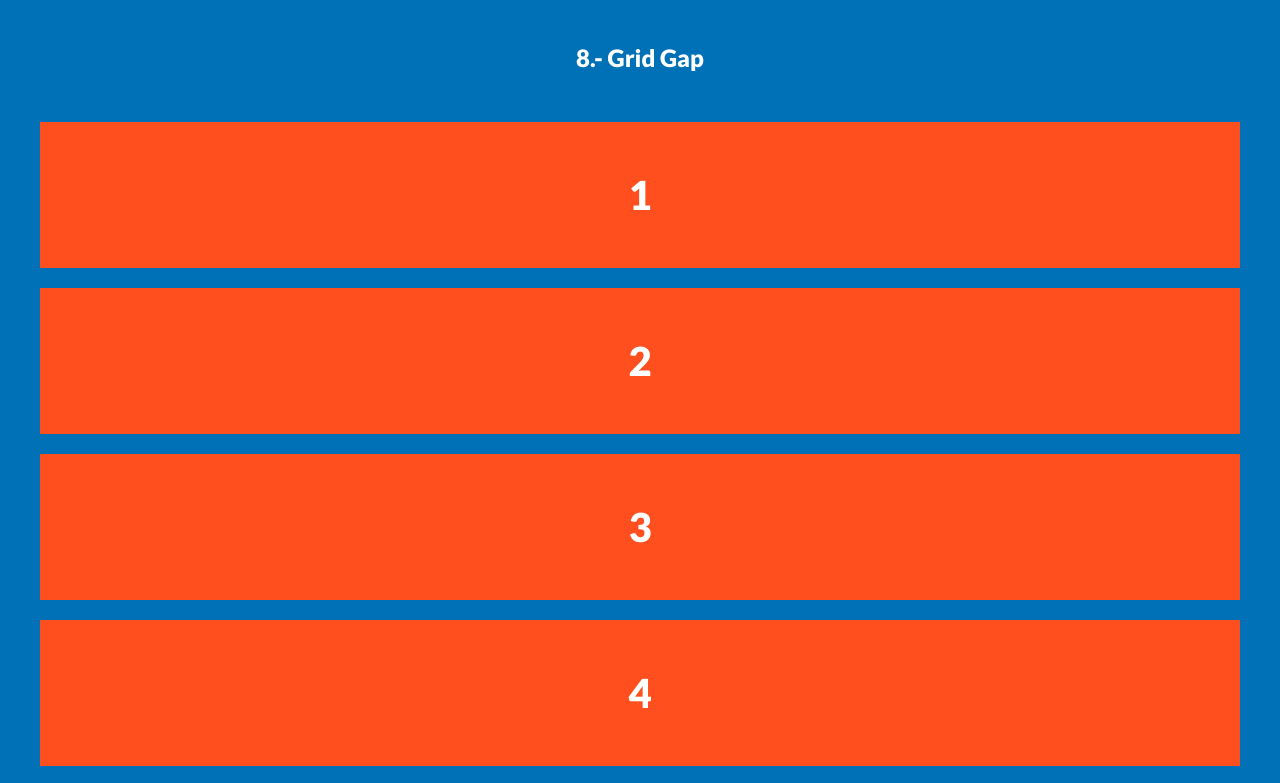
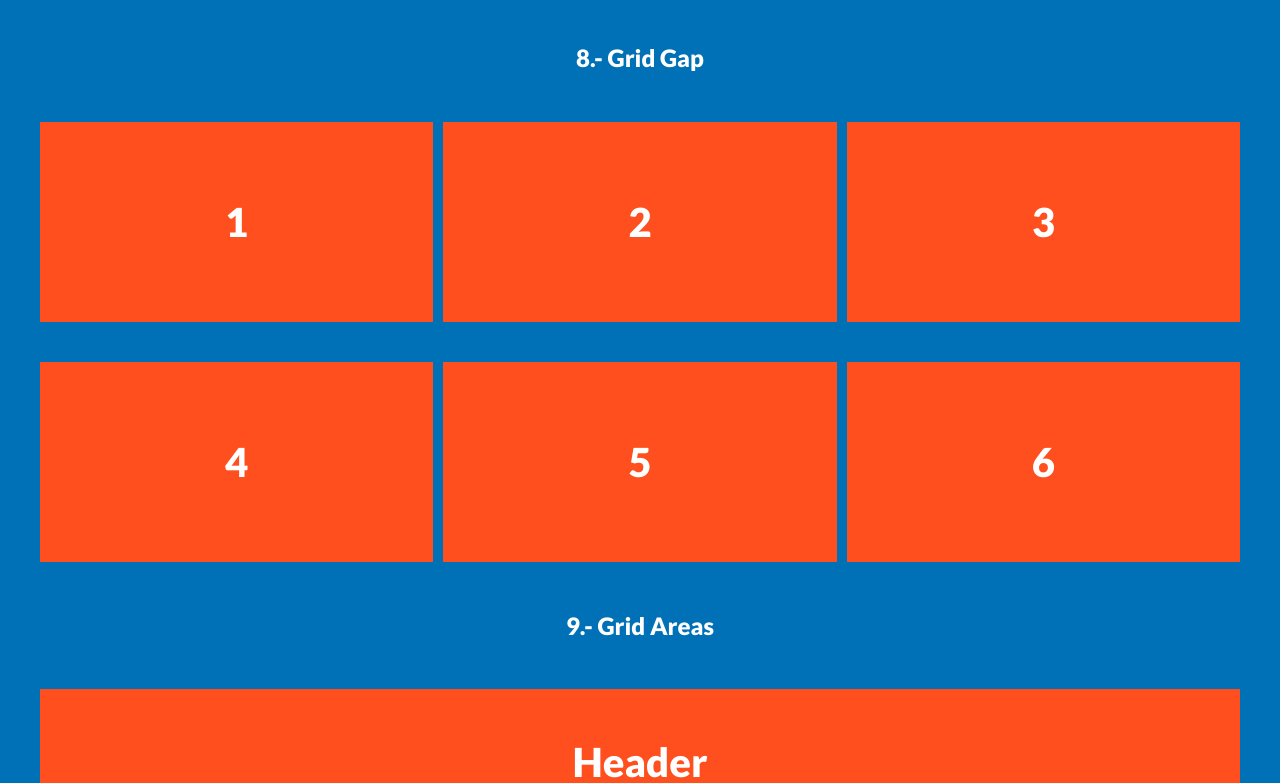
Before and after one commit to Daniel151505/grid, a plain HTML site: page index.html in a window 1280 px wide. Shown: the part 6860-7643 px from the top of the page. Drawn offline with Linux system fonts and the light colour scheme.

Commit message:
Grid Gap

```diff
--- a/css/style.css
+++ b/css/style.css
@@ -138,3 +138,18 @@ h1, h2 {
     /* grid-template-columns: 2fr repeat(2, 1fr); */
     grid: repeat(2, 1fr) / repeat(3, 1fr);
 }
+
+/* 8 */
+
+.grid-8 {
+    display: grid;
+    grid: repeat(2, 20rem) / repeat(3, 1fr);
+    /* column-gap: 1rem;
+    row-gap: 4rem; */
+    gap: 4rem 1rem;
+}
+
+
+.grid-8 .box {
+    margin: 0;
+}
```
